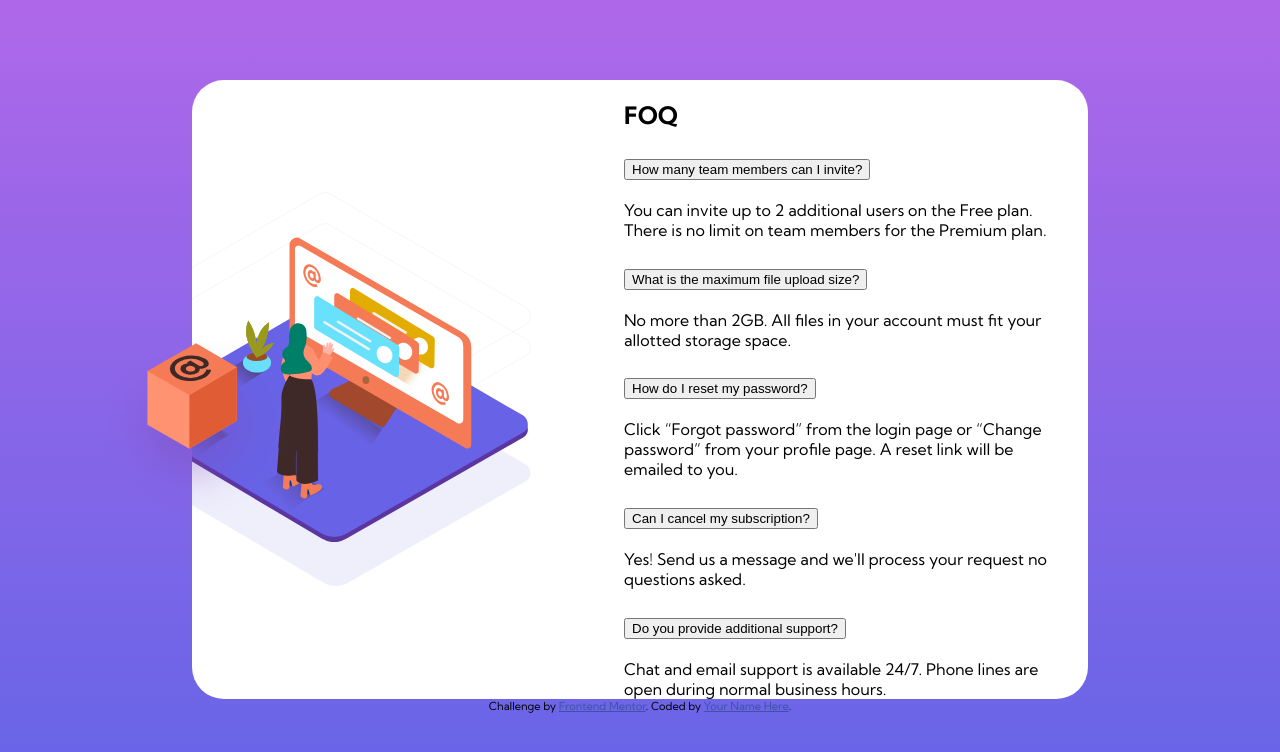
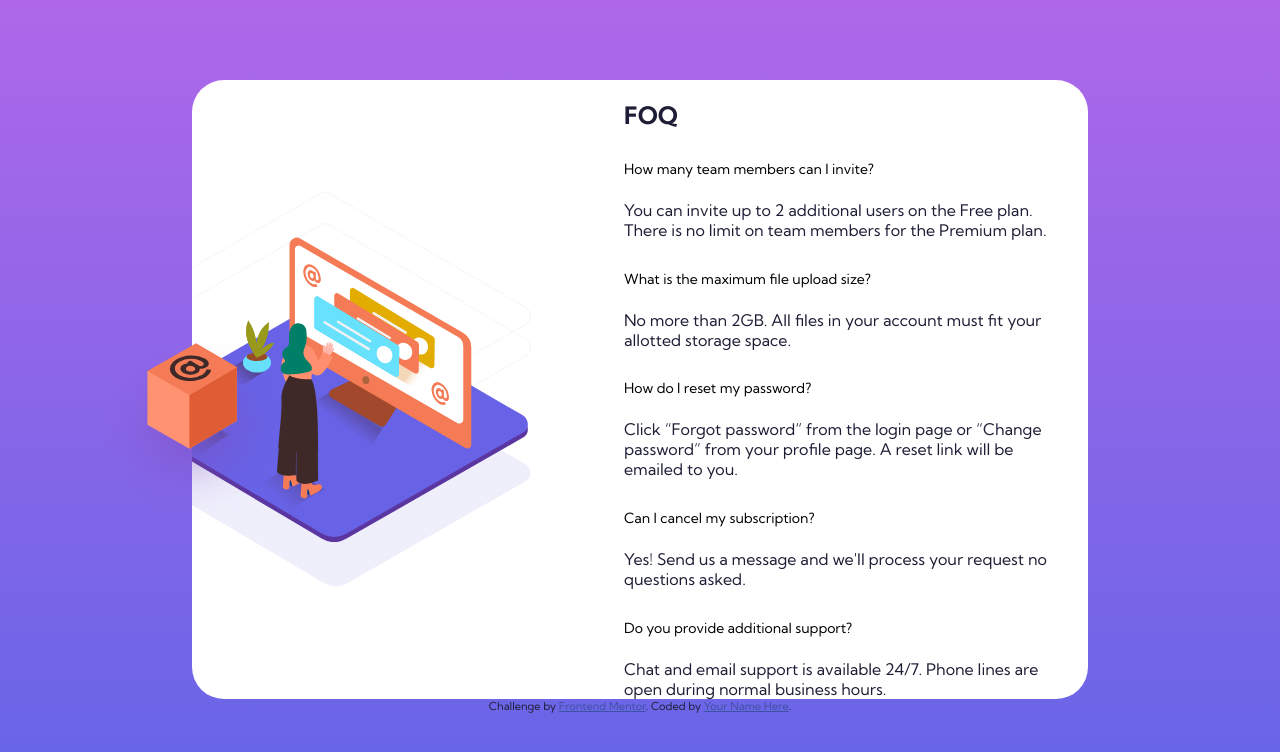
Before and after one commit to Byron2016/fem_001_coder_accordion, a plain HTML site: page index.html in a window 1280 px wide. Drawn offline with Linux system fonts and the light colour scheme.

Commit message:
feat: accordion initial configuration

```diff
--- a/style.css
+++ b/style.css
@@ -24,6 +24,7 @@ body {
   padding: 10rem 1rem;
   font-family: 'Kumbh Sans', sans-serif;
   background-image: linear-gradient(var(--gradient-violet), var(--gradient-blue));
+  color: var(--text-blue);
 }
 
 /* CARD */
@@ -63,11 +64,22 @@ body {
 
 }
 
-/* CARD - DESKTOP */
+/* ACCORDION */
+.accordion__question {
+  border: none;
+  background: transparent;
+  padding: 0;
+  font-size: 0.875rem;
+  font-family: 'Kumbh Sans', sans-serif; /*1.09.30 por algún motivo obligadamente hay q definir el font family para el botón. */
+}
+
+/* DESKTOP */
 @media (min-width: 56em) {
   body {
     padding: 5rem;
   }
+
+  /* CARD - DESKTOP */
   .card {
     position: relative;
     display: flex;
```
